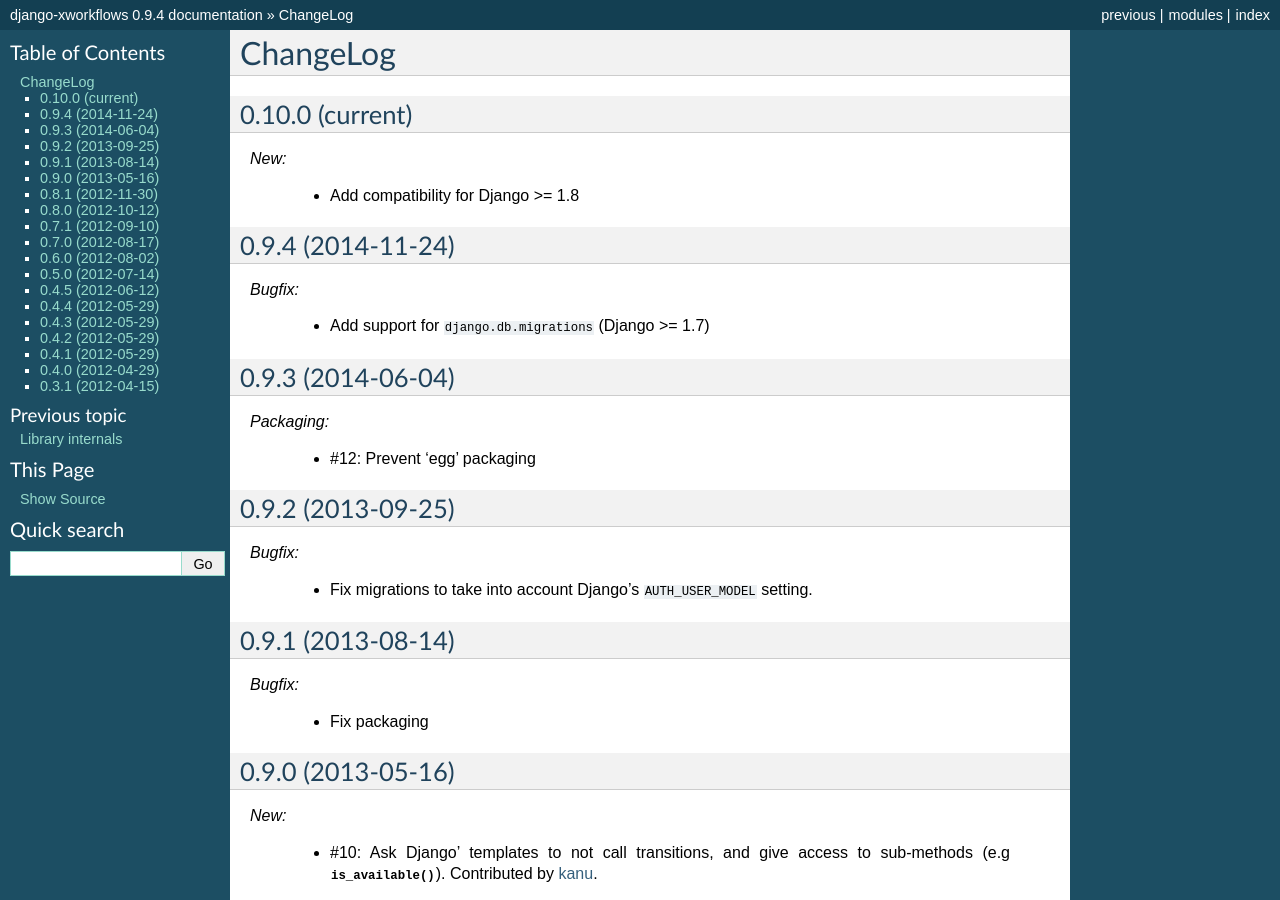
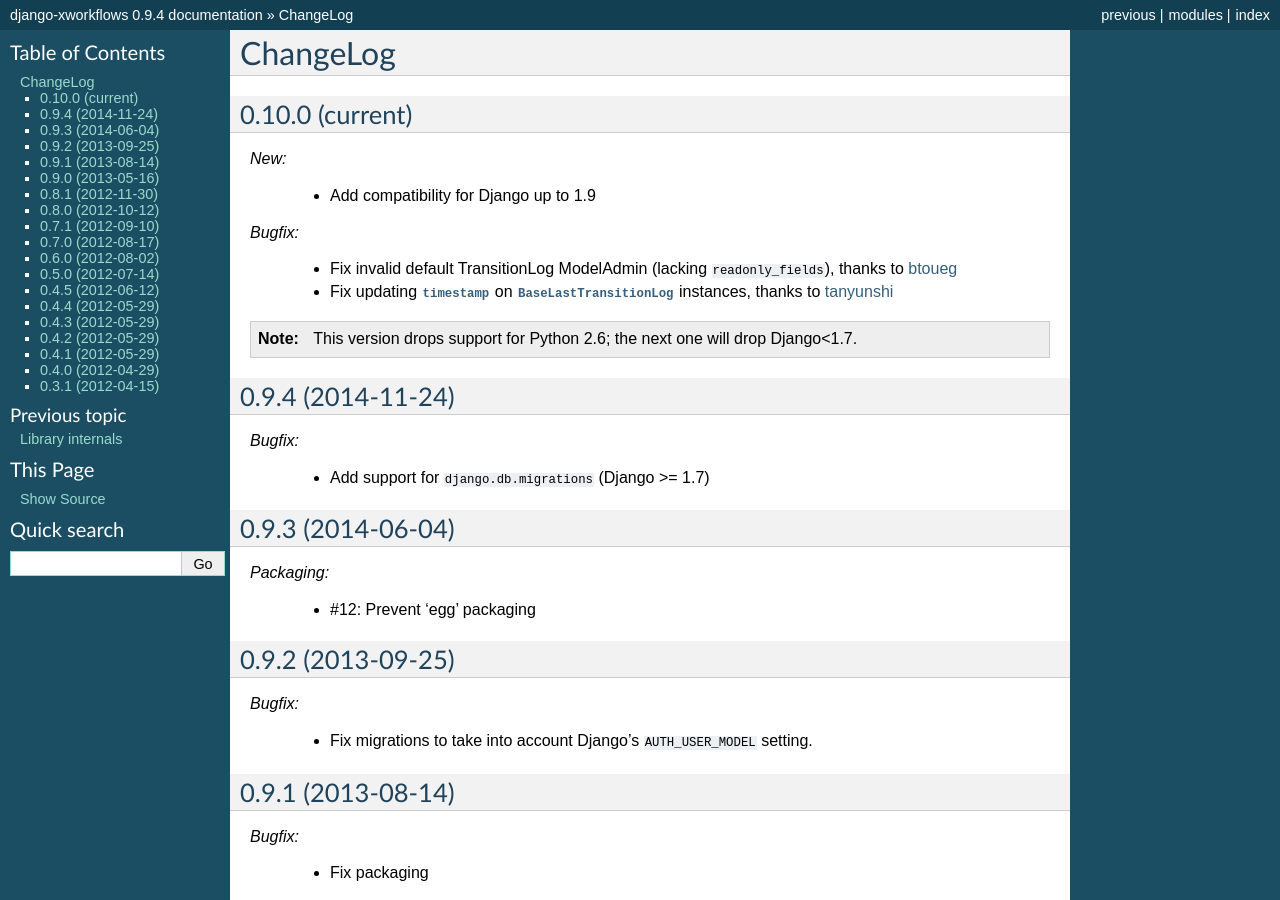
Before and after one commit to rbarrois/django_xworkflows, a Sphinx documentation site: the page built from doc/changelog.rst, in a window 1280 px wide and 900 px high. Built offline with Sphinx 7.4.7, drawn with Linux system fonts in a browser that asks for light colours.

Commit message:
Prepare changelog for 0.10.

```diff
--- a/doc/changelog.rst
+++ b/doc/changelog.rst
@@ -7,7 +7,19 @@
 
 *New:*
 
-    * Add compatibility for Django >= 1.8
+    * Add compatibility for Django up to 1.9
+
+*Bugfix:*
+
+    * Fix invalid default TransitionLog ModelAdmin (lacking
+      ``readonly_fields``), thanks to `btoueg <https://github.com/btoueg>`_
+    * Fix updating
+      :attr:`~django_xworkflows.models.BaseTransitionLog.timestamp` on
+      :class:`~django_xworkflows.models.BaseLastTransitionLog` instances,
+      thanks to `tanyunshi <https://github.com/tanyunshi>`_
+
+.. note:: This version drops support for Python 2.6; the next one will drop
+          Django<1.7.
 
 0.9.4 (2014-11-24)
 ------------------
```
